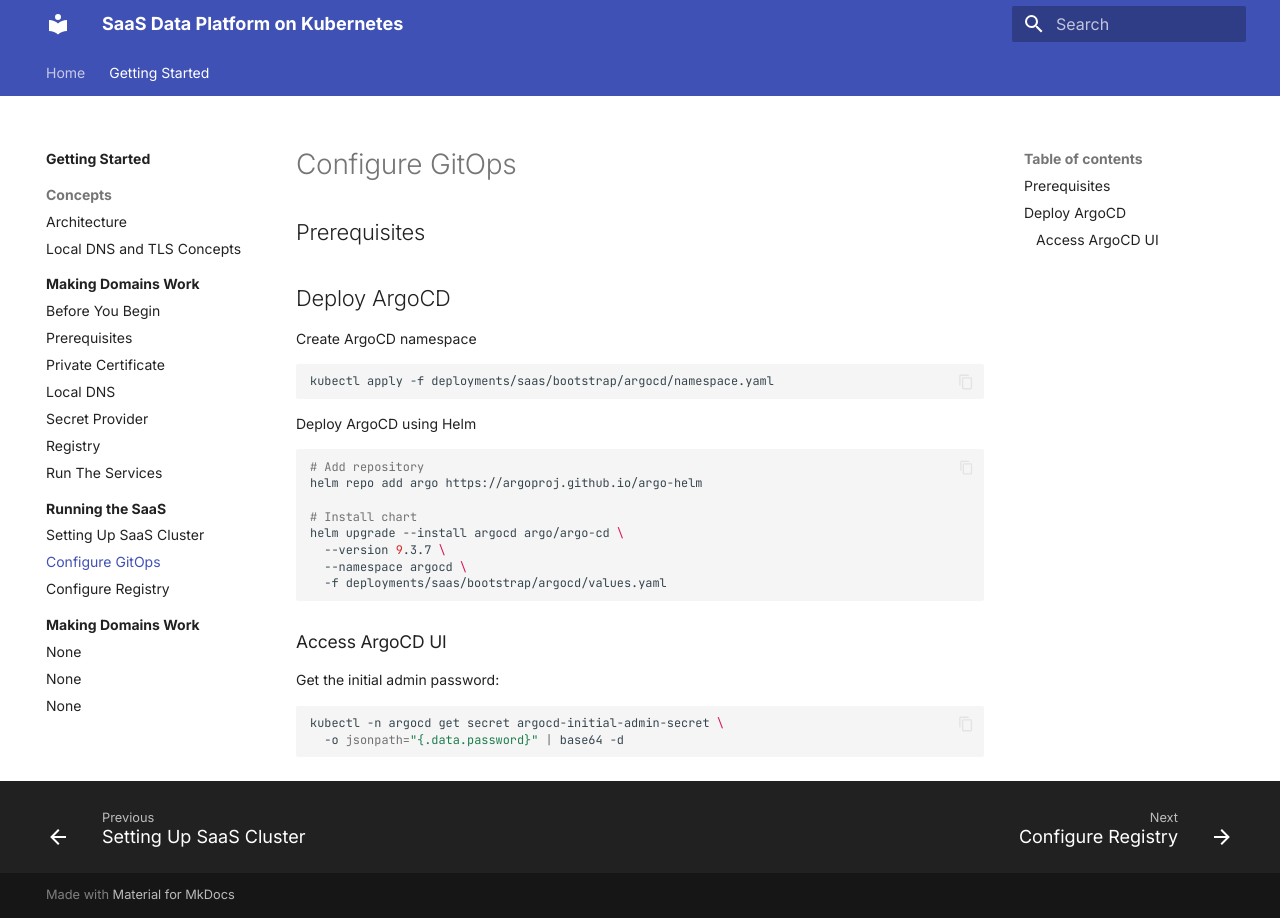
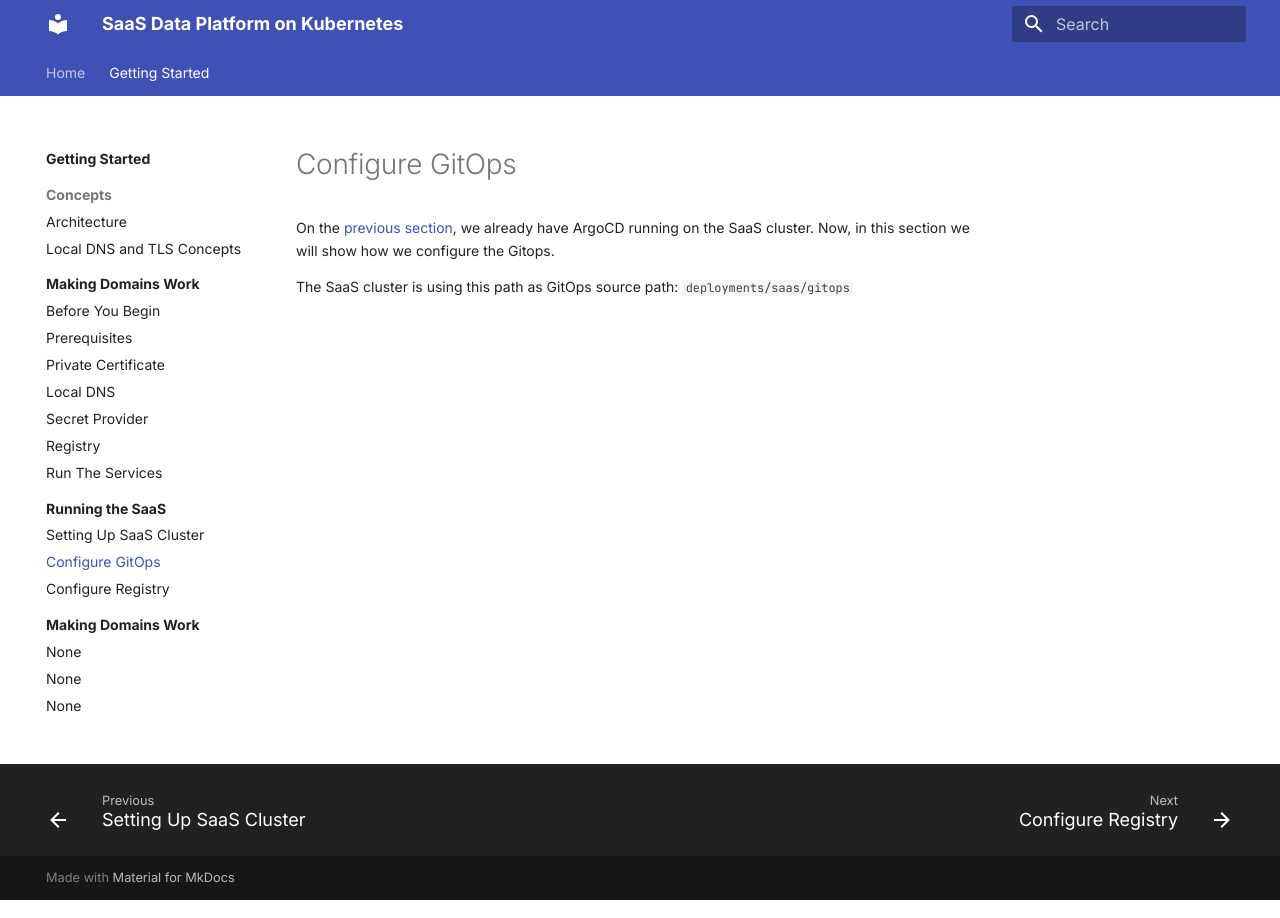
Before and after one commit to taufiqibrahim/saas-data-platform-on-kubernetes, an MkDocs documentation site: the page built from docs/getting-started/02-running-the-saas/02-configure-gitops.md, in a window 1280 px wide. Built offline with MkDocs 1.6.1 and Material for MkDocs 9.7.7, drawn with Linux system fonts in a browser that asks for light colours.

````diff
--- a/docs/getting-started/02-running-the-saas/02-configure-gitops.md
+++ b/docs/getting-started/02-running-the-saas/02-configure-gitops.md
@@ -1,30 +1,6 @@
 # Configure GitOps
 
-## Prerequisites
+On the [previous section](./01-saas-cluster.md), we already have ArgoCD running on the SaaS cluster.
+Now, in this section we will show how we configure the Gitops.
 
-
-## Deploy ArgoCD
-Create ArgoCD namespace
-```bash
-kubectl apply -f deployments/saas/bootstrap/argocd/namespace.yaml
-```
-
-Deploy ArgoCD using Helm
-```bash
-# Add repository
-helm repo add argo https://argoproj.github.io/argo-helm
-
-# Install chart
-helm upgrade --install argocd argo/argo-cd \
-  --version 9.3.7 \
-  --namespace argocd \
-  -f deployments/saas/bootstrap/argocd/values.yaml
-```
-
-### Access ArgoCD UI
-
-Get the initial admin password:
-```bash
-kubectl -n argocd get secret argocd-initial-admin-secret \
-  -o jsonpath="{.data.password}" | base64 -d
-```
+The SaaS cluster is using this path as GitOps source path: `deployments/saas/gitops`
````
Also changed, not shown: docs/getting-started/01-making-domains-work/06-run-the-services.md (+22 -0 lines), 6 other files.
